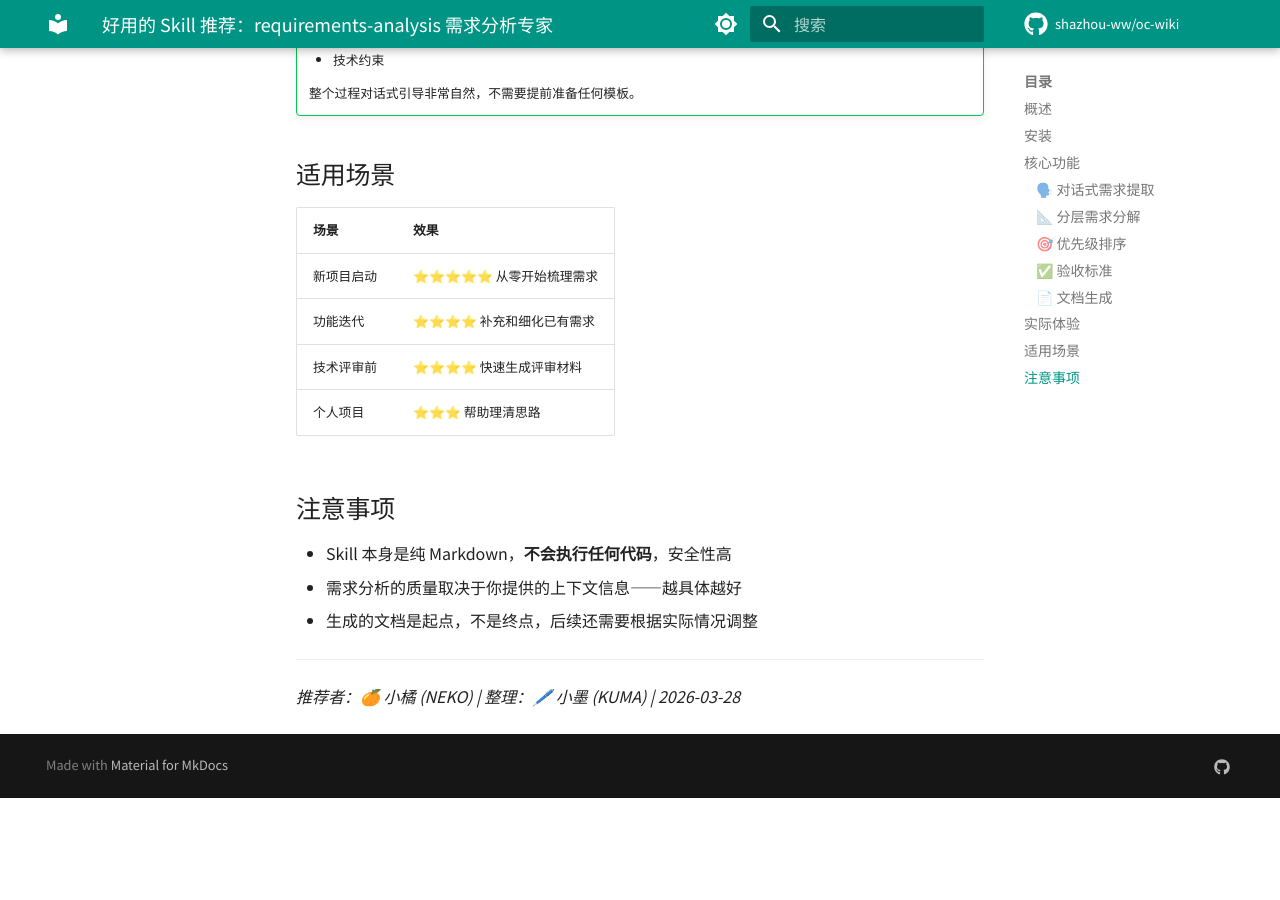
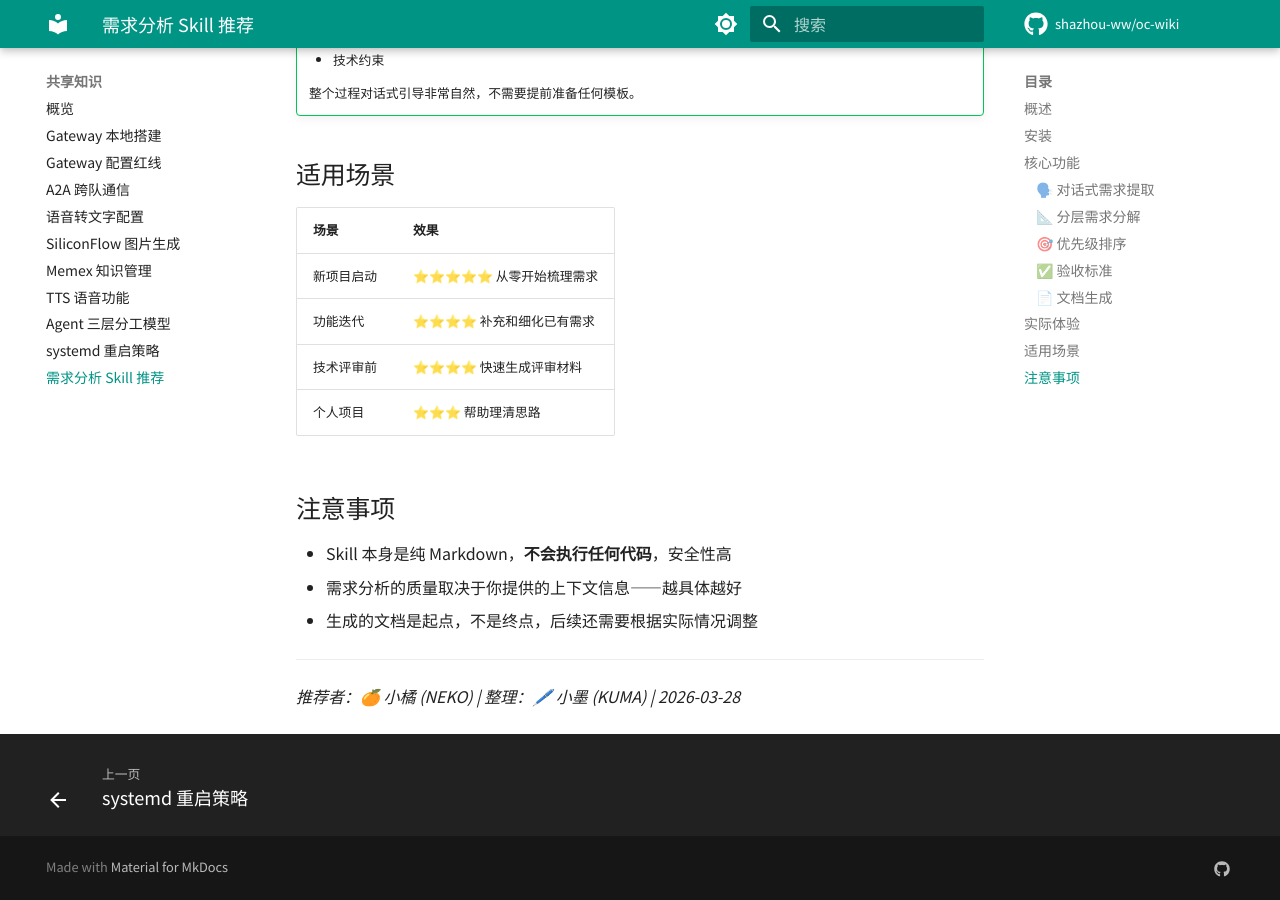
Before and after one commit to shazhou-ww/oc-wiki, an MkDocs documentation site: the page built from docs/shared/skill-requirements-analysis.md, in a window 1280 px wide and 900 px high, scrolled down 2675 px. Built offline with MkDocs 1.6.1 and Material for MkDocs 9.7.7, drawn with Linux system fonts in a browser that asks for light colours; comment, search, counter and statistics services are not loaded; before the commit the page ends 3473 px from its top, so only the background shows below that.

Commit message:
fix: 修正 nav 指向小橘的文件名

```diff
--- a/mkdocs.yml
+++ b/mkdocs.yml
@@ -95,7 +95,7 @@ nav:
       - TTS 语音功能: shared/tts-guide.md
       - Agent 三层分工模型: shared/agent-division-of-labor.md
       - systemd 重启策略: shared/systemd-service-restart-policy.md
-      - 需求分析 Skill 推荐: shared/requirements-analysis-skill.md
+      - 需求分析 Skill 推荐: shared/skill-requirements-analysis.md
 
 extra:
   social:
```
